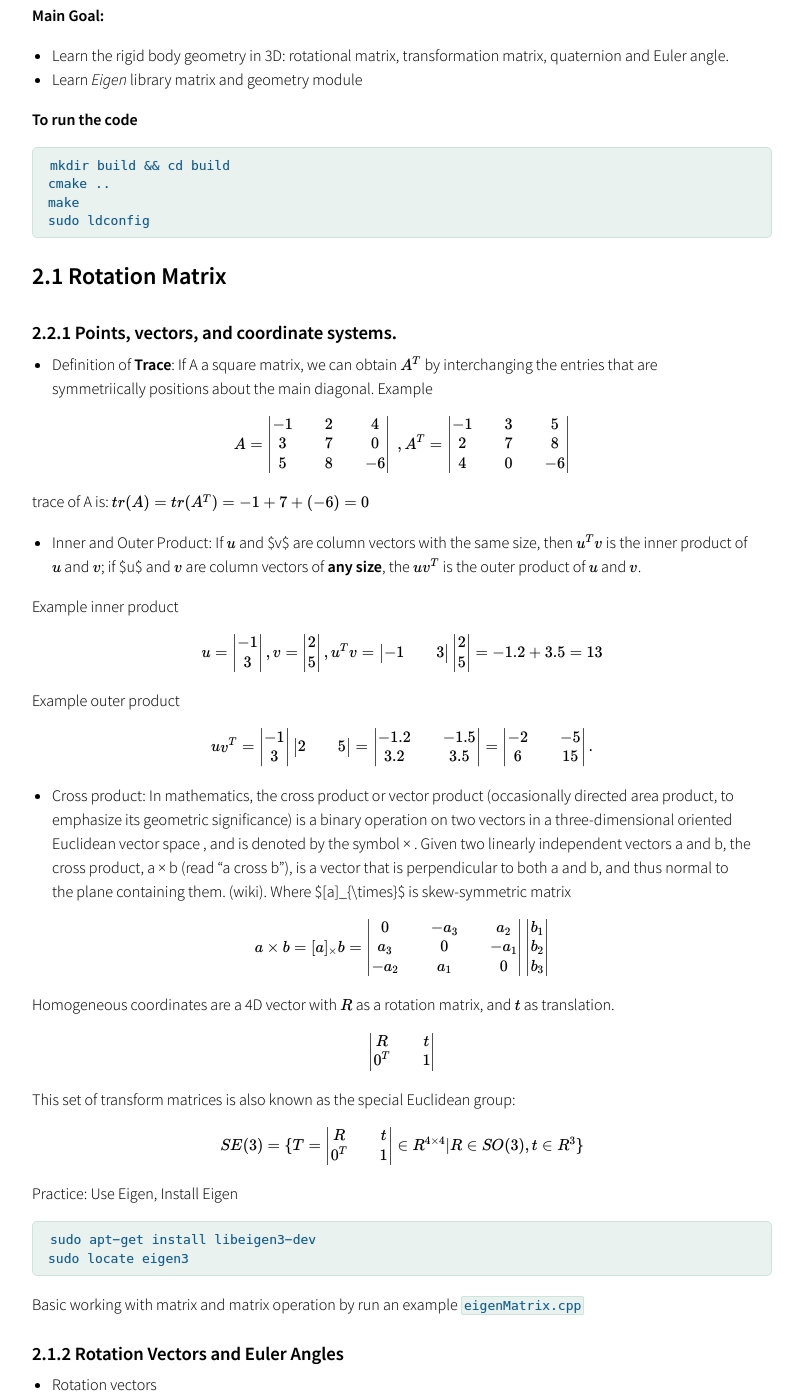
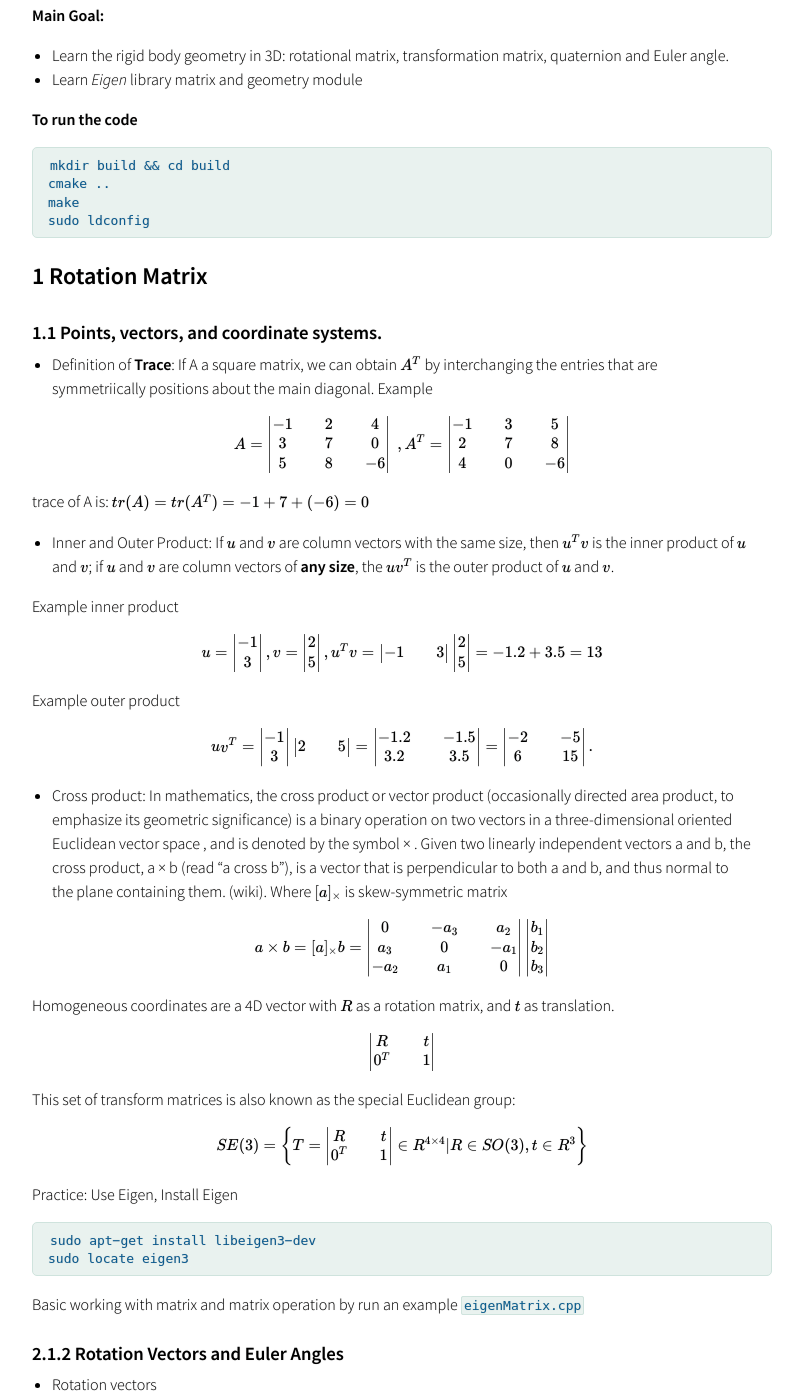
Before and after one commit to robotlabvn/robotlabvn.github.io, a Jekyll site: the page built from _posts/2023-07-30-3D-Rigid-Body-Motion-Eigen-in-C++.md, in a window 1280 px wide and 1400 px high, scrolled down 258 px. Shown: the whole window, without its empty margins (238-1041 px from the left). Built offline with Jekyll 4.4.1, drawn with Linux system fonts in a browser that asks for light colours; nearby versions of some CDN libraries.

Commit message:
Add 3d Rigid Body

````diff
--- a/_posts/2023-07-30-3D-Rigid-Body-Motion-Eigen-in-C++.md
+++ b/_posts/2023-07-30-3D-Rigid-Body-Motion-Eigen-in-C++.md
@@ -20,8 +20,8 @@ make
 sudo ldconfig
 ```
 
-## 2.1 Rotation Matrix
-### 2.2.1 Points, vectors, and coordinate systems.
+## 1 Rotation Matrix
+### 1.1 Points, vectors, and coordinate systems.
 - Definition of **Trace**:
 If A a square matrix, we can obtain $$A^T$$ by interchanging the entries that are symmetriically positions about the main diagonal. Example
 
@@ -41,7 +41,7 @@ $$
  trace of A is:
  $$tr(A) = tr(A^T)= -1 +7+(-6)=0$$
 
-- Inner and Outer Product: If $$u$$ and $v$ are column vectors with the same size, then $$u^Tv$$ is the inner product of $$u$$ and $$v$$; if $u$ and $$v$$ are column vectors of **any size**, the $$uv^T$$ is the outer product of $$u$$ and $$v$$.
+- Inner and Outer Product: If $$u$$ and $$v$$ are column vectors with the same size, then $$u^Tv$$ is the inner product of $$u$$ and $$v$$; if $$u$$ and $$v$$ are column vectors of **any size**, the $$uv^T$$ is the outer product of $$u$$ and $$v$$.
 
 Example inner product
 
@@ -79,7 +79,7 @@ $$uv^T =\begin{vmatrix}
  6 && 15
 \end{vmatrix}.$$
 
-- Cross product: In mathematics, the cross product or vector product (occasionally directed area product, to emphasize its geometric significance) is a binary operation on two vectors in a three-dimensional oriented Euclidean vector space , and is denoted by the symbol × . Given two linearly independent vectors a and b, the cross product, a × b (read "a cross b"), is a vector that is perpendicular to both a and b, and thus normal to the plane containing them. (wiki). Where $[a]_{\times}$ is skew-symmetric matrix
+- Cross product: In mathematics, the cross product or vector product (occasionally directed area product, to emphasize its geometric significance) is a binary operation on two vectors in a three-dimensional oriented Euclidean vector space , and is denoted by the symbol × . Given two linearly independent vectors a and b, the cross product, a × b (read "a cross b"), is a vector that is perpendicular to both a and b, and thus normal to the plane containing them. (wiki). Where $$[a]_{\times}$$ is skew-symmetric matrix
 
 $$a \times b = [a]_{\times} b =
 \begin{vmatrix}
@@ -100,10 +100,10 @@ R && t  \\
 
 This set of transform matrices is also known as the special Euclidean group:
 
-$$SE(3) = \{ T = \begin{vmatrix}
+$$SE(3) = \bigg\{ T = \begin{vmatrix}
 R && t  \\
 0^T && 1
-\end{vmatrix}\in R^{4\times4} | R \in SO(3),  t \in R^3\}$$
+\end{vmatrix}\in R^{4\times4} | R \in SO(3),  t \in R^3 \bigg\} $$
 
 Practice: Use Eigen, Install Eigen
 ```
````
